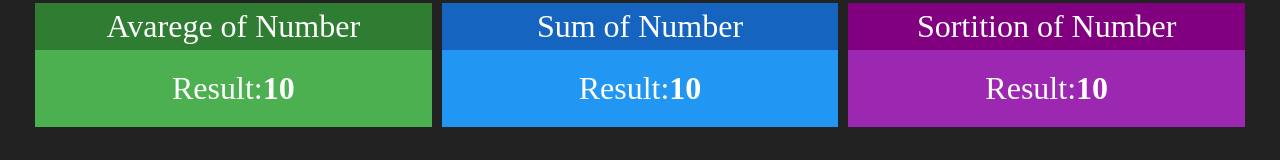
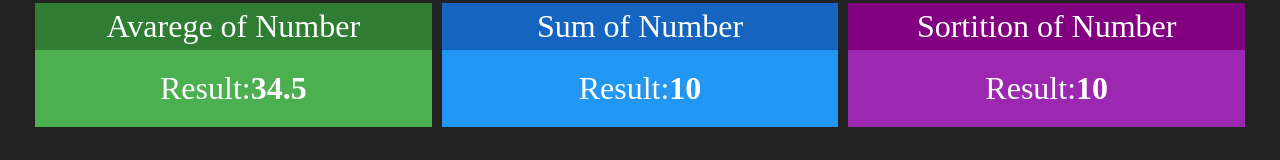
Before and after one commit to AlbertoParente/study-react-redux, a React (Create React App) app: page / in a window 1280 px wide. Shown: the part 328-488 px from the top of the page. Built offline with nearby package versions, Linux system fonts and the light colour scheme.

Commit message:
Implemeting Average with redux

```diff
--- a/src/components/Average.jsx
+++ b/src/components/Average.jsx
@@ -1,16 +1,27 @@
 import React from 'react'
+import { connect } from 'react-redux'
 import Card from './Card'
 
-export default props => {
+const Average = props => {
+    const {min, max} = props
 
     return (
         <Card title="Avarege of Number" green>
             <div>
                 <span>
                     <span>Result:</span>
-                    <strong>{10}</strong>
+                    <strong>{max + min / 2}</strong>
                 </span>
             </div>
         </Card>
     )
 }
+
+function mapStateToProps(state) {
+    return {
+        min: state.numbers.min,
+        max: state.numbers.max
+    }
+}
+
+export default connect(mapStateToProps)(Average)
--- a/src/store/storeConfig.js
+++ b/src/store/storeConfig.js
@@ -3,8 +3,8 @@
 const reducers = combineReducers({
     numbers: function(state, action) {
         return {
-            min: 1,
-            max: 10
+            min: 3 ,
+            max: 33
         }
     },
     names: function(state, action) {
```
